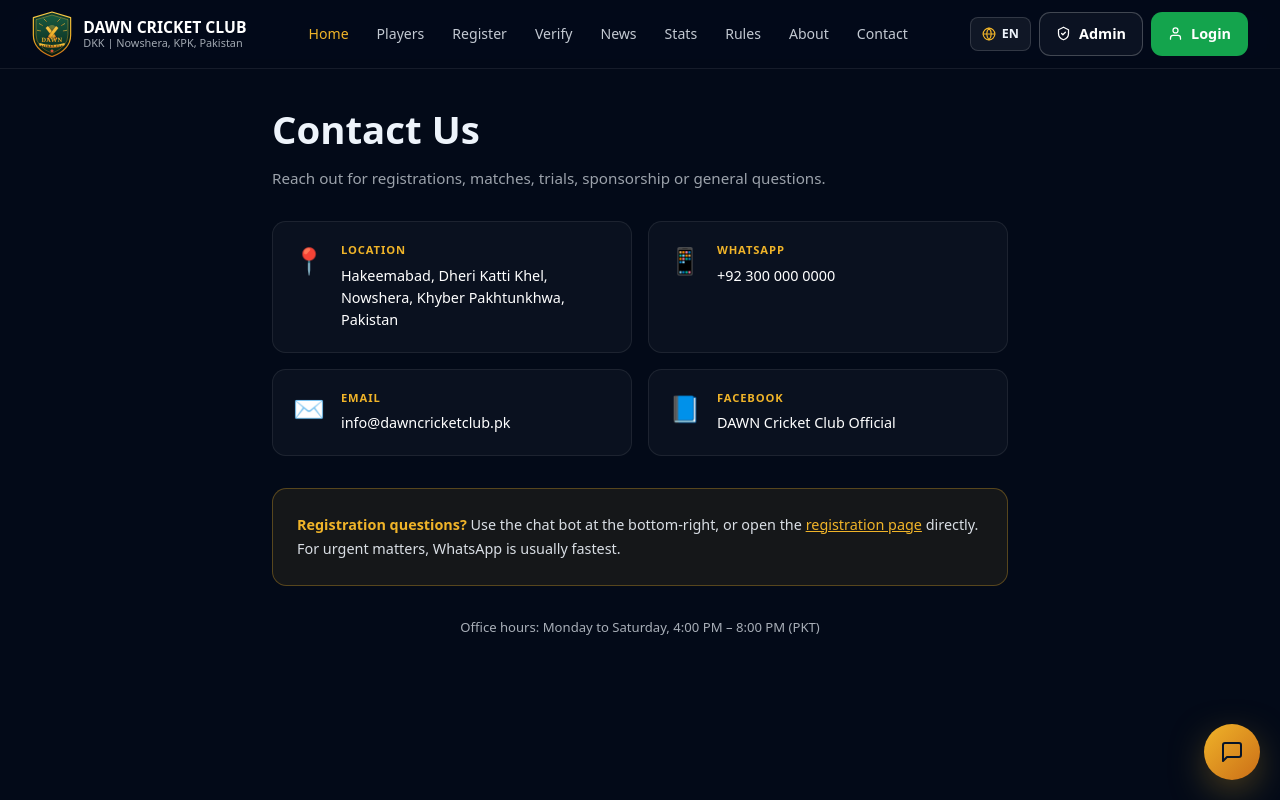
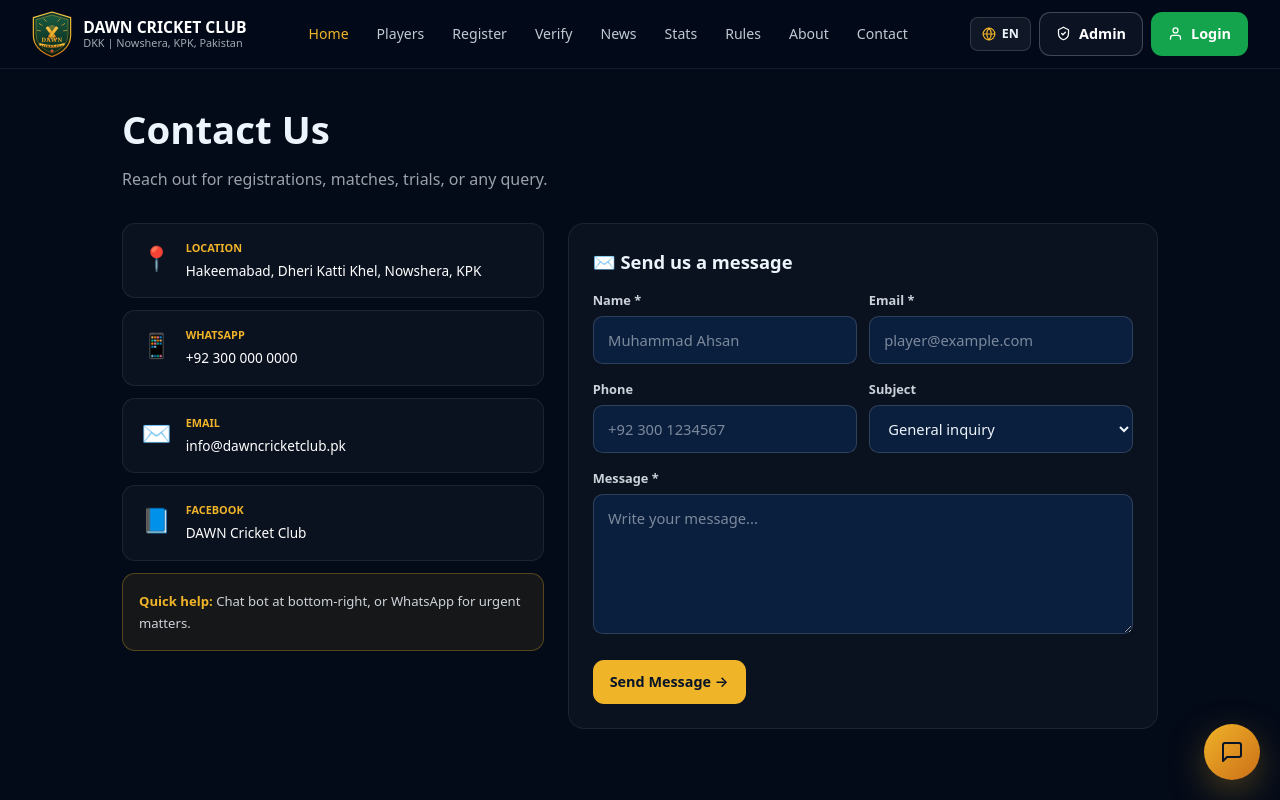
Before and after one commit to hafeezkhannsr/dawn-cricket-club-nsr, a Next.js app: page /contact in a window 1280 px wide. Shown: the top 800 px of the page. Built offline with nearby package versions, Linux system fonts and the light colour scheme.

Commit message:
feat(PHASE 8): contact form + newsletter + sitemap + robots

```diff
--- /dev/null
+++ b/app/api/v1/contact/route.ts
@@ -0,0 +1,25 @@
+import { NextRequest, NextResponse } from "next/server";
+import { sendEmail } from "@/lib/server/email";
+export const dynamic = "force-dynamic";
+export async function POST(req: NextRequest) {
+  try {
+    const b = await req.json();
+    const name = String(b.name || "").trim();
+    const email = String(b.email || "").trim();
+    const phone = String(b.phone || "").trim();
+    const subject = String(b.subject || "General inquiry").trim();
+    const message = String(b.message || "").trim();
+    if (!name || name.length < 2) return NextResponse.json({ ok: false, error: "Name required" }, { status: 400 });
+    if (!email.includes("@")) return NextResponse.json({ ok: false, error: "Valid email required" }, { status: 400 });
+    if (!message || message.length < 10) return NextResponse.json({ ok: false, error: "Message min 10 chars" }, { status: 400 });
+    await sendEmail({
+      to: "info@dawncricketclub.pk",
+      templateId: "contact.form",
+      subject: "[Contact] " + subject + " - " + name,
+      body: "Name: " + name + "\nEmail: " + email + "\nPhone: " + (phone || "n/a") + "\nSubject: " + subject + "\n\n" + message,
+    });
+    return NextResponse.json({ ok: true, message: "Thank you! We will respond within 24 hours." });
+  } catch (e) {
+    return NextResponse.json({ ok: false, error: "Failed" }, { status: 500 });
+  }
+}
--- /dev/null
+++ b/app/api/v1/newsletter/route.ts
@@ -0,0 +1,16 @@
+import { NextRequest, NextResponse } from "next/server";
+export const dynamic = "force-dynamic";
+declare global { var __dawn_newsletter__: Set<string> | undefined; }
+const subs = globalThis.__dawn_newsletter__ ?? new Set<string>();
+globalThis.__dawn_newsletter__ = subs;
+export async function POST(req: NextRequest) {
+  try {
+    const b = await req.json();
+    const email = String(b.email || "").trim().toLowerCase();
+    if (!email.includes("@")) return NextResponse.json({ ok: false, error: "Valid email required" }, { status: 400 });
+    if (subs.has(email)) return NextResponse.json({ ok: true, message: "Already subscribed." });
+    subs.add(email);
+    return NextResponse.json({ ok: true, message: "Subscribed!" });
+  } catch { return NextResponse.json({ ok: false, error: "Failed" }, { status: 500 }); }
+}
+export async function GET() { return NextResponse.json({ ok: true, count: subs.size }); }
--- a/app/contact/page.tsx
+++ b/app/contact/page.tsx
@@ -1,97 +1,39 @@
 import Navbar from "@/components/Navbar";
 import Footer from "@/components/Footer";
-export const metadata = {
-  title: "Contact DAWN Cricket Club",
-  description: "Get in touch with DAWN Cricket Club — Nowshera, KP, Pakistan.",
-};
+import ContactForm from "@/components/ContactForm";
+export const metadata = { title: "Contact DAWN Cricket Club", description: "Get in touch with DAWN Cricket Club." };
 const CONTACTS = [
-  {
-    icon: "📍",
-    label: "Location",
-    value: "Hakeemabad, Dheri Katti Khel,\nNowshera, Khyber Pakhtunkhwa, Pakistan",
-    href: "https://maps.google.com/?q=Hakeemabad+Nowshera+KP+Pakistan",
-  },
-  {
-    icon: "📱",
-    label: "WhatsApp",
-    value: "+92 300 000 0000",
-    href: "https://wa.me/923000000000",
-  },
-  {
-    icon: "✉️",
-    label: "Email",
-    value: "info@dawncricketclub.pk",
-    href: "mailto:info@dawncricketclub.pk",
-  },
-  {
-    icon: "📘",
-    label: "Facebook",
-    value: "DAWN Cricket Club Official",
-    href: "https://www.facebook.com/",
-  },
+  { icon: "📍", label: "Location", value: "Hakeemabad, Dheri Katti Khel, Nowshera, KPK", href: "https://maps.google.com/?q=Hakeemabad+Nowshera+KP" },
+  { icon: "📱", label: "WhatsApp", value: "+92 300 000 0000", href: "https://wa.me/923000000000" },
+  { icon: "✉️", label: "Email", value: "info@dawncricketclub.pk", href: "mailto:info@dawncricketclub.pk" },
+  { icon: "📘", label: "Facebook", value: "DAWN Cricket Club", href: "https://www.facebook.com/" },
 ];
 export default function ContactPage() {
   return (
     <>
       <Navbar />
       <main style={{ minHeight: "100vh", background: "#030a18", color: "#eef4fb", padding: "2rem 0 4rem" }}>
-        <div className="container" style={{ maxWidth: 800 }}>
-          <header style={{ marginBottom: "2rem" }}>
-            <h1 style={{ margin: 0, fontSize: "clamp(1.6rem, 4vw, 2.4rem)", fontWeight: 900 }}>
-              Contact Us
-            </h1>
-            <p style={{ margin: ".5rem 0 0", color: "rgba(238,244,251,.65)", fontSize: ".95rem" }}>
-              Reach out for registrations, matches, trials, sponsorship or general questions.
-            </p>
-          </header>
-          <div style={{ display: "grid", gridTemplateColumns: "repeat(auto-fit, minmax(280px, 1fr))", gap: "1rem", marginBottom: "2rem" }}>
-            {CONTACTS.map((c) => (
-              <a
-                key={c.label}
-                href={c.href}
-                target={c.href.startsWith("http") ? "_blank" : undefined}
-                rel="noopener noreferrer"
-                style={{
-                  padding: "1.25rem",
-                  background: "rgba(255,255,255,.03)",
-                  border: "1px solid rgba(255,255,255,.08)",
-                  borderRadius: ".85rem",
-                  textDecoration: "none", color: "inherit",
-                  display: "flex", gap: "1rem", alignItems: "flex-start",
-                  transition: "all .15s ease",
-                }}
-              >
-                <span style={{ fontSize: "1.6rem", flexShrink: 0 }}>{c.icon}</span>
-                <div style={{ minWidth: 0 }}>
-                  <div style={{ fontSize: ".7rem", letterSpacing: ".08em", textTransform: "uppercase", fontWeight: 800, color: "#f0b429", marginBottom: ".35rem" }}>
-                    {c.label}
-                  </div>
-                  <div style={{ fontSize: ".9rem", color: "#fff", lineHeight: 1.55, whiteSpace: "pre-line" }}>
-                    {c.value}
-                  </div>
-                </div>
-              </a>
-            ))}
-          </div>
-          <div style={{
-            padding: "1.5rem",
-            background: "rgba(240,180,41,.08)",
-            border: "1px solid rgba(240,180,41,.3)",
-            borderRadius: ".9rem",
-            fontSize: ".9rem",
-            color: "rgba(238,244,251,.9)",
-            lineHeight: 1.7,
-          }}>
-            <b style={{ color: "#f0b429" }}>Registration questions?</b> Use the chat bot at the bottom-right,
-            or open the <a href="/register" style={{ color: "#f0b429", textDecoration: "underline" }}>registration page</a> directly.
-            For urgent matters, WhatsApp is usually fastest.
-          </div>
-          <div style={{ marginTop: "2rem", textAlign: "center", opacity: .7, fontSize: ".82rem" }}>
-            Office hours: Monday to Saturday, 4:00 PM – 8:00 PM (PKT)
+        <div className="container" style={{ maxWidth: 1100 }}>
+          <h1 style={{ margin: "0 0 .5rem", fontSize: "clamp(1.6rem, 4vw, 2.4rem)", fontWeight: 900 }}>Contact Us</h1>
+          <p style={{ margin: "0 0 2rem", color: "rgba(238,244,251,.65)" }}>Reach out for registrations, matches, trials, or any query.</p>
+          <div className="contact-grid" style={{ display: "grid", gridTemplateColumns: "1fr", gap: "1.5rem" }}>
+            <div>
+              {CONTACTS.map((c) => (
+                <a key={c.label} href={c.href} target={c.href.startsWith("http") ? "_blank" : undefined} rel="noopener noreferrer" style={{ display: "flex", gap: ".9rem", padding: "1rem 1.15rem", background: "rgba(255,255,255,.03)", border: "1px solid rgba(255,255,255,.08)", borderRadius: ".8rem", textDecoration: "none", color: "inherit", marginBottom: ".75rem" }}>
+                  <span style={{ fontSize: "1.5rem" }}>{c.icon}</span>
+                  <div><div style={{ fontSize: ".68rem", color: "#f0b429", fontWeight: 800, textTransform: "uppercase", marginBottom: ".3rem" }}>{c.label}</div><div style={{ fontSize: ".85rem", color: "#fff" }}>{c.value}</div></div>
+                </a>
+              ))}
+              <div style={{ padding: "1rem", background: "rgba(240,180,41,.08)", border: "1px solid rgba(240,180,41,.3)", borderRadius: ".8rem", fontSize: ".82rem", color: "rgba(238,244,251,.85)", lineHeight: 1.7 }}>
+                <b style={{ color: "#f0b429" }}>Quick help:</b> Chat bot at bottom-right, or WhatsApp for urgent matters.
+              </div>
+            </div>
+            <ContactForm />
           </div>
         </div>
       </main>
       <Footer />
+      <style>{`@media (min-width: 900px) { .contact-grid { grid-template-columns: 1fr 1.4fr !important; } }`}</style>
     </>
   );
 }
--- /dev/null
+++ b/app/robots.ts
@@ -0,0 +1,9 @@
+import type { MetadataRoute } from "next";
+export default function robots(): MetadataRoute.Robots {
+  const base = "https://dawn-cricket-club-nsr.vercel.app";
+  return {
+    rules: [{ userAgent: "*", allow: "/", disallow: ["/admin", "/api/", "/player", "/login", "/signup"] }],
+    sitemap: base + "/sitemap.xml",
+    host: base,
+  };
+}
--- /dev/null
+++ b/components/ContactForm.tsx
@@ -0,0 +1,43 @@
+"use client";
+import { useState } from "react";
+const SUBJECTS = ["General inquiry","Player Registration","DSL Registration","Academy admission","Ground booking","Sponsorship","Media & press","Complaint","Other"];
+export default function ContactForm() {
+  const [name, setName] = useState("");
+  const [email, setEmail] = useState("");
+  const [phone, setPhone] = useState("");
+  const [subject, setSubject] = useState(SUBJECTS[0]);
+  const [message, setMessage] = useState("");
+  const [busy, setBusy] = useState(false);
+  const [err, setErr] = useState<string | null>(null);
+  const [success, setSuccess] = useState<string | null>(null);
+  async function submit(e: React.FormEvent) {
+    e.preventDefault(); setErr(null); setSuccess(null); setBusy(true);
+    try {
+      const res = await fetch("/api/v1/contact", { method: "POST", headers: { "Content-Type": "application/json" }, body: JSON.stringify({ name, email, phone, subject, message }) });
+      const j = await res.json();
+      if (!j.ok) { setErr(j.error || "Failed"); setBusy(false); return; }
+      setSuccess(j.message || "Sent!"); setName(""); setEmail(""); setPhone(""); setMessage("");
+    } catch (e2) { setErr("Network error"); }
+    setBusy(false);
+  }
+  const iStyle: React.CSSProperties = { width: "100%", padding: ".75rem .9rem", background: "#0a1f3d", border: "1px solid rgba(255,255,255,.15)", borderRadius: ".6rem", color: "#eef4fb", fontSize: ".92rem", fontFamily: "inherit", outline: "none", colorScheme: "dark" };
+  const lStyle: React.CSSProperties = { display: "block", fontSize: ".8rem", fontWeight: 700, color: "rgba(238,244,251,.85)", marginBottom: ".35rem", marginTop: "1rem" };
+  return (
+    <form onSubmit={submit} style={{ padding: "1.5rem", background: "rgba(255,255,255,.03)", border: "1px solid rgba(255,255,255,.08)", borderRadius: "1rem" }}>
+      <h2 style={{ margin: "0 0 1rem", fontSize: "1.15rem", fontWeight: 900 }}>✉️ Send us a message</h2>
+      <div style={{ display: "grid", gridTemplateColumns: "1fr 1fr", gap: ".75rem" }}>
+        <div><label style={{ ...lStyle, marginTop: 0 }}>Name *</label><input value={name} onChange={(e) => setName(e.target.value)} placeholder="Muhammad Ahsan" style={iStyle} /></div>
+        <div><label style={{ ...lStyle, marginTop: 0 }}>Email *</label><input type="email" value={email} onChange={(e) => setEmail(e.target.value)} placeholder="player@example.com" style={iStyle} /></div>
+      </div>
+      <div style={{ display: "grid", gridTemplateColumns: "1fr 1fr", gap: ".75rem" }}>
+        <div><label style={lStyle}>Phone</label><input value={phone} onChange={(e) => setPhone(e.target.value)} placeholder="+92 300 1234567" style={iStyle} /></div>
+        <div><label style={lStyle}>Subject</label><select value={subject} onChange={(e) => setSubject(e.target.value)} style={iStyle}>{SUBJECTS.map((s) => <option key={s}>{s}</option>)}</select></div>
+      </div>
+      <label style={lStyle}>Message *</label>
+      <textarea value={message} onChange={(e) => setMessage(e.target.value)} placeholder="Write your message..." style={{ ...iStyle, minHeight: 140, resize: "vertical" }} />
+      {err && <div style={{ marginTop: "1rem", padding: ".7rem 1rem", background: "rgba(255,80,80,.12)", border: "1px solid rgba(255,80,80,.4)", borderRadius: ".55rem", color: "#ff8b8b", fontSize: ".85rem" }}>{err}</div>}
+      {success && <div style={{ marginTop: "1rem", padding: ".7rem 1rem", background: "rgba(20,164,77,.12)", border: "1px solid rgba(20,164,77,.4)", borderRadius: ".55rem", color: "#86efac", fontSize: ".85rem" }}>✓ {success}</div>}
+      <button type="submit" disabled={busy} className="btn btn-gold" style={{ marginTop: "1.25rem", opacity: busy ? .7 : 1 }}>{busy ? "Sending..." : "Send Message →"}</button>
+    </form>
+  );
+}
```
Also changed, not shown: app/sitemap.ts (added, +27 -0 lines).
